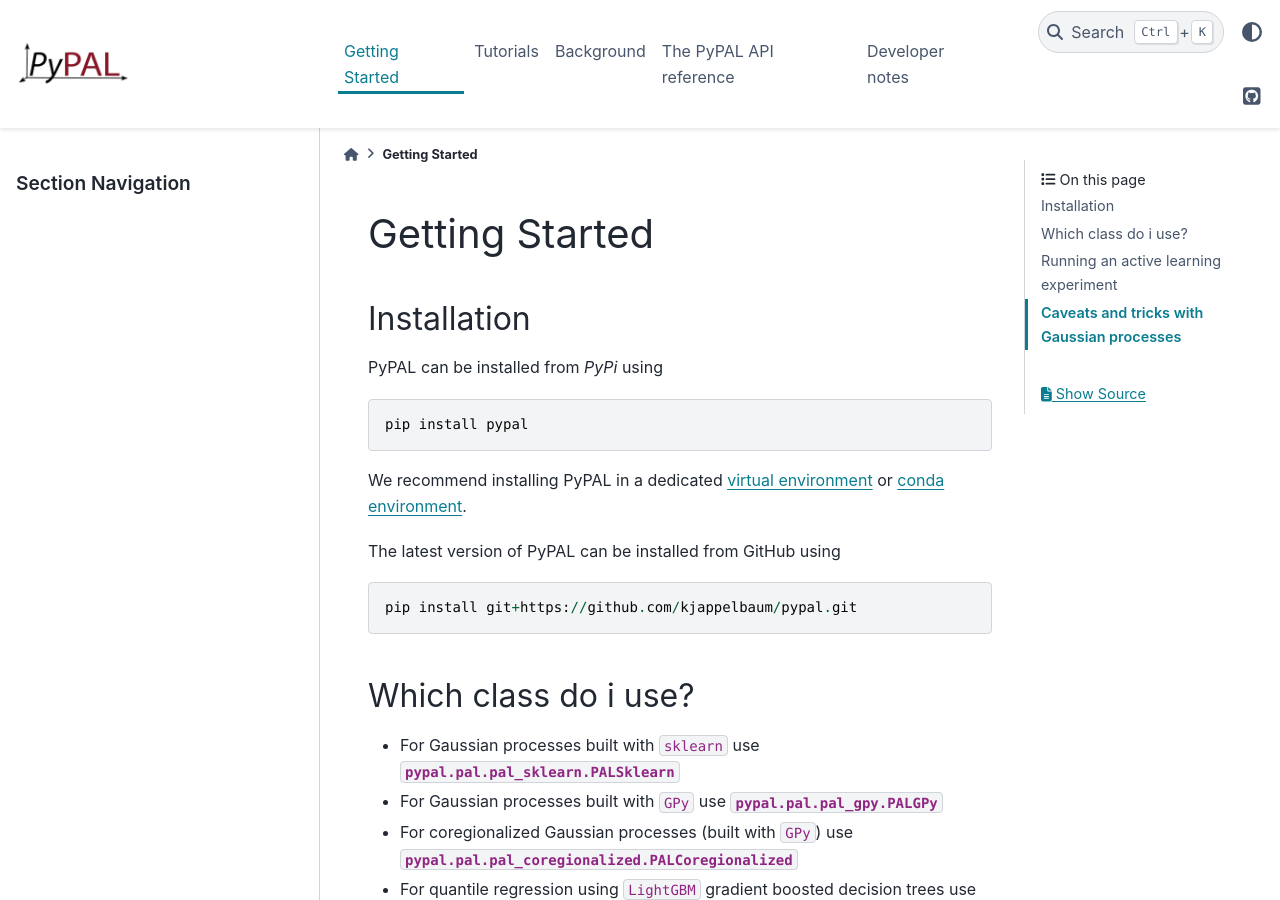
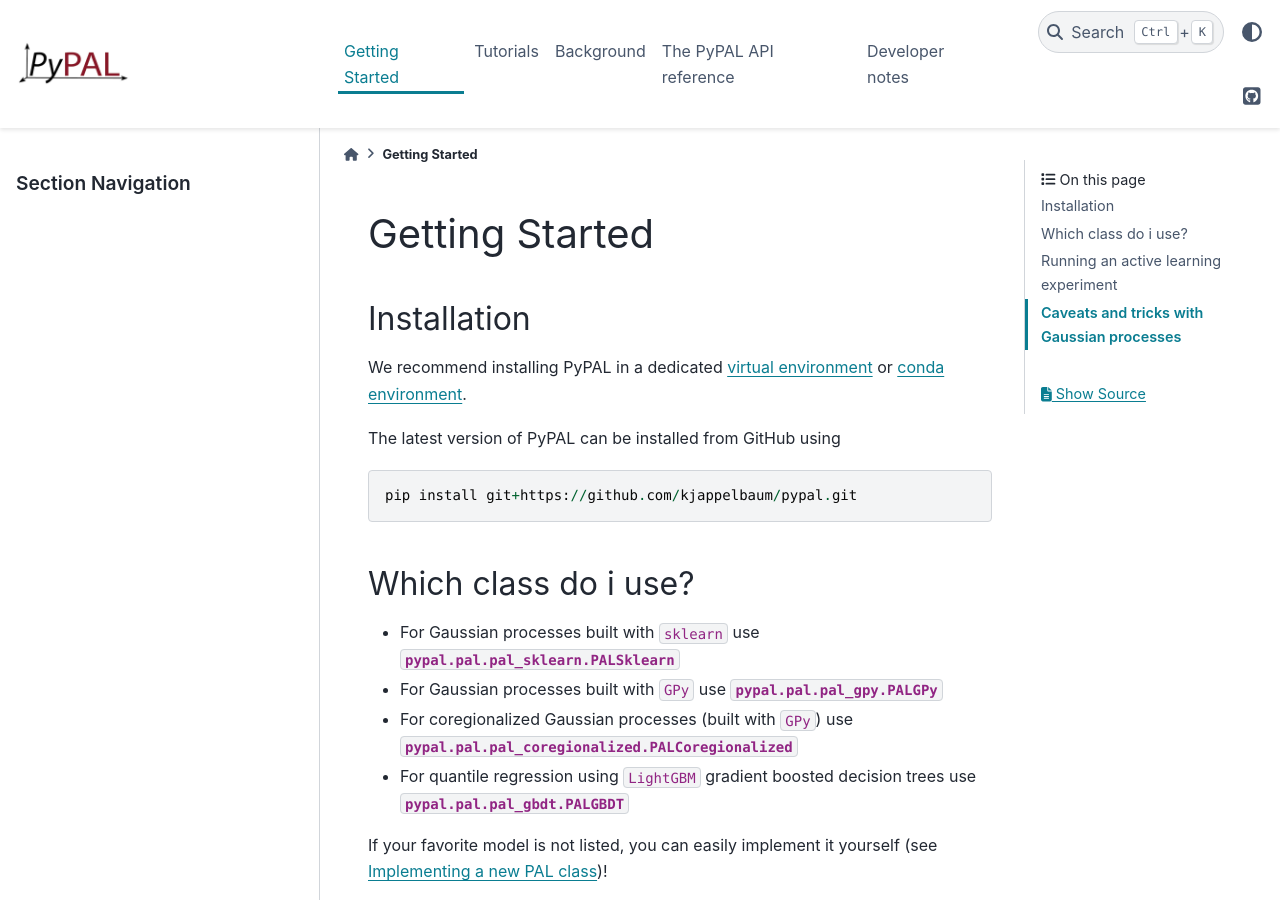
Before and after one commit to kjappelbaum/pyepal, a Sphinx documentation site: the page built from docs/getting_started.rst, in a window 1280 px wide and 900 px high. Built offline with Sphinx 7.4.7 and the PyData theme 0.15.4, drawn with Linux system fonts in a browser that asks for light colours.

Commit message:
chore: remove pypi instructions due to clashing name

```diff
--- a/docs/getting_started.rst
+++ b/docs/getting_started.rst
@@ -4,11 +4,6 @@ Getting Started
 Installation
 ---------------
 
-PyPAL can be installed from `PyPi` using
-
-.. code-block:: python
-
-    pip install pypal
 
 We recommend installing PyPAL in a dedicated `virtual environment <https://docs.python.org/3/tutorial/venv.html>`_ or `conda environment <https://docs.conda.io/projects/conda/en/latest/user-guide/tasks/manage-environments.html>`_.
 
```
Also changed, not shown: README.md (+0 -6 lines).
